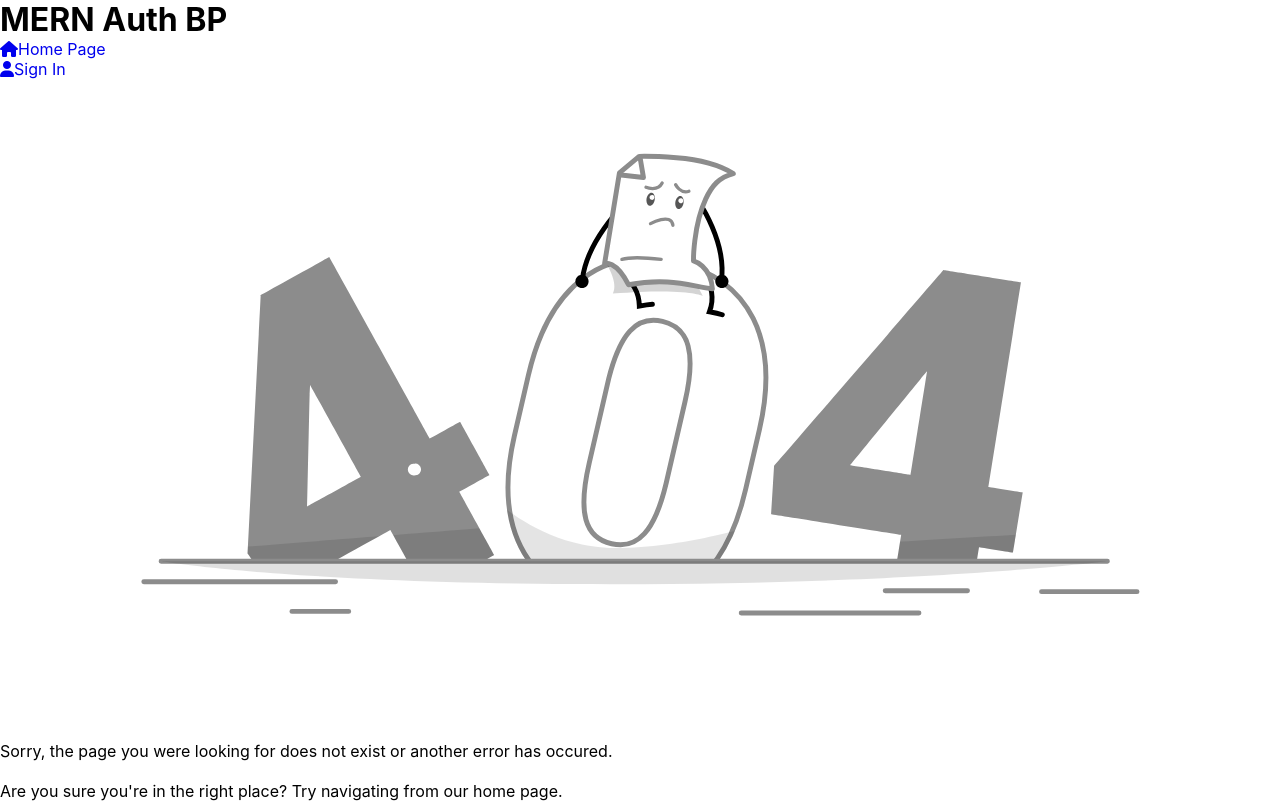
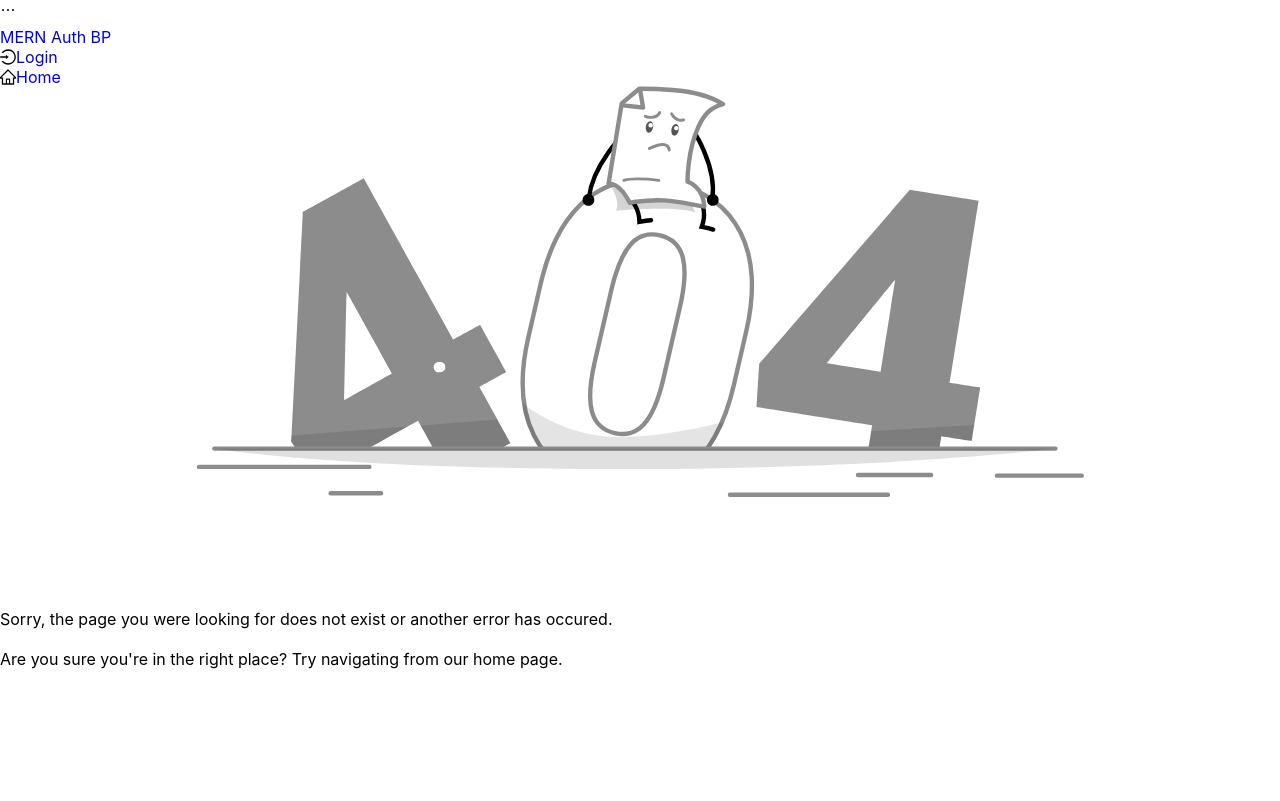
Before and after one commit to jeffersonly/mern-authentication-boilerplate, a React (Create React App) app in the folder client/: page /profile in a window 1280 px wide. Built offline with nearby package versions, Linux system fonts and the light colour scheme.

Commit message:
reimplemented header to use antd components

```diff
--- a/client/package.json
+++ b/client/package.json
@@ -6,6 +6,7 @@
     "@testing-library/jest-dom": "^5.11.10",
     "@testing-library/react": "^11.2.5",
     "@testing-library/user-event": "^12.8.3",
+    "antd": "^4.15.3",
     "axios": "^0.21.1",
     "react": "^17.0.2",
     "react-dom": "^17.0.2",
--- a/client/src/components/body/Body.js
+++ b/client/src/components/body/Body.js
@@ -9,6 +9,8 @@ import Profile from "./profile/Profile";
 import EditUser from "./profile/EditUser";
 import NotFoundPage from "./auth/NotFoundPage";
 import { useSelector } from "react-redux";
+
+import DrawerForm from "./auth/AntdLoginPage";
 
 function Body() {
     const auth = useSelector(state => state.auth);
@@ -26,6 +28,7 @@ function Body() {
                 <Route path="/profile" component={isLogged ? Profile : NotFoundPage} exact />
                 <Route path="/edit_user/:id" component={isAdmin ? EditUser : NotFoundPage} exact />
 
+                <Route path="/another" component={DrawerForm} exact />
                 <Route component={NotFoundPage} />
             </Switch>
         </section>
--- /dev/null
+++ b/client/src/components/body/auth/AntdLoginPage.js
@@ -0,0 +1,149 @@
+import React from "react";
+import { Drawer, Form, Button, Col, Row, Input, Select, DatePicker } from 'antd';
+import { PlusOutlined } from '@ant-design/icons';
+
+const { Option } = Select;
+
+class DrawerForm extends React.Component {
+  state = { visible: false };
+
+  showDrawer = () => {
+    this.setState({
+      visible: true,
+    });
+  };
+
+  onClose = () => {
+    this.setState({
+      visible: false,
+    });
+  };
+
+  render() {
+    return (
+      <>
+        <Button type="primary" onClick={this.showDrawer}>
+          <PlusOutlined /> New account
+        </Button>
+        <Drawer
+          title="Create a new account"
+          width={"70%"}
+          onClose={this.onClose}
+          visible={this.state.visible}
+          bodyStyle={{ paddingBottom: 80 }}
+          footer={
+            <div
+              style={{
+                textAlign: 'right',
+              }}
+            >
+              <Button onClick={this.onClose} style={{ marginRight: 8 }}>
+                Cancel
+              </Button>
+              <Button onClick={this.onClose} type="primary">
+                Submit
+              </Button>
+            </div>
+          }
+        >
+          <Form layout="vertical" hideRequiredMark>
+            <Row gutter={16}>
+              <Col span={12}>
+                <Form.Item
+                  name="name"
+                  label="Name"
+                  rules={[{ required: true, message: 'Please enter user name' }]}
+                >
+                  <Input placeholder="Please enter user name" />
+                </Form.Item>
+              </Col>
+              <Col span={12}>
+                <Form.Item
+                  name="url"
+                  label="Url"
+                  rules={[{ required: true, message: 'Please enter url' }]}
+                >
+                  <Input
+                    style={{ width: '100%' }}
+                    addonBefore="http://"
+                    addonAfter=".com"
+                    placeholder="Please enter url"
+                  />
+                </Form.Item>
+              </Col>
+            </Row>
+            <Row gutter={16}>
+              <Col span={12}>
+                <Form.Item
+                  name="owner"
+                  label="Owner"
+                  rules={[{ required: true, message: 'Please select an owner' }]}
+                >
+                  <Select placeholder="Please select an owner">
+                    <Option value="xiao">Xiaoxiao Fu</Option>
+                    <Option value="mao">Maomao Zhou</Option>
+                  </Select>
+                </Form.Item>
+              </Col>
+              <Col span={12}>
+                <Form.Item
+                  name="type"
+                  label="Type"
+                  rules={[{ required: true, message: 'Please choose the type' }]}
+                >
+                  <Select placeholder="Please choose the type">
+                    <Option value="private">Private</Option>
+                    <Option value="public">Public</Option>
+                  </Select>
+                </Form.Item>
+              </Col>
+            </Row>
+            <Row gutter={16}>
+              <Col span={12}>
+                <Form.Item
+                  name="approver"
+                  label="Approver"
+                  rules={[{ required: true, message: 'Please choose the approver' }]}
+                >
+                  <Select placeholder="Please choose the approver">
+                    <Option value="jack">Jack Ma</Option>
+                    <Option value="tom">Tom Liu</Option>
+                  </Select>
+                </Form.Item>
+              </Col>
+              <Col span={12}>
+                <Form.Item
+                  name="dateTime"
+                  label="DateTime"
+                  rules={[{ required: true, message: 'Please choose the dateTime' }]}
+                >
+                  <DatePicker.RangePicker
+                    style={{ width: '100%' }}
+                    getPopupContainer={trigger => trigger.parentElement}
+                  />
+                </Form.Item>
+              </Col>
+            </Row>
+            <Row gutter={16}>
+              <Col span={24}>
+                <Form.Item
+                  name="description"
+                  label="Description"
+                  rules={[
+                    {
+                      required: true,
+                      message: 'please enter url description',
+                    },
+                  ]}
+                >
+                  <Input.TextArea rows={4} placeholder="please enter url description" />
+                </Form.Item>
+              </Col>
+            </Row>
+          </Form>
+        </Drawer>
+      </>
+    );
+  }
+}
+export default DrawerForm;
--- a/client/src/components/body/auth/NotFoundPage.js
+++ b/client/src/components/body/auth/NotFoundPage.js
@@ -17,7 +17,7 @@ function NotFoundPage() {
             <Lottie
                 options={defaultOptions}
                 height={"100%"}
-                width={"90%"}
+                width={"80%"}
             />
             <p className="text-404">Sorry, the page you were looking for does not exist or another error has occured.</p>
             <br/>
--- a/client/src/components/header/Header.js
+++ b/client/src/components/header/Header.js
@@ -1,14 +1,21 @@
-import React from "react";
+import React, { useState } from "react";
 import { Link } from "react-router-dom";
 import { useSelector } from "react-redux";
 import axios from "axios";
 import defaultImage from "../utils/default-user-image.png";
+import useWindowDimensions from "../utils/window-dimensions/windowDimensions";
+
+import { Menu, Button, Drawer, Dropdown } from 'antd';
+import { HomeOutlined, UserOutlined, LoginOutlined, LogoutOutlined, MenuOutlined, DownOutlined } from '@ant-design/icons';
 
 function Header() {
     const auth = useSelector(state => state.auth);
-
     const { user, isLogged } = auth;
 
+    // Size of width of window
+    const { width } = useWindowDimensions();
+
+    // handle user log out
     const handleLogout = async () => {
         try {
             await axios.get('/user/logout');
@@ -19,59 +26,112 @@ function Header() {
         }
     };
 
-    const userLink = () => {
+    // Horizontal Navbar Generation (non-mobile view)
+    const [currentState, setCurrentState] = useState({ "currentState": "home" });
+    const { SubMenu } = Menu;
+
+    function handleClick(e) {
+        setCurrentState({ currentState: e.key });
+    };
+
+    const generateHorizontalNavItems = () => {
+        if(isLogged) {
+            return (
+                <SubMenu key="submenu" icon={<img id="header-avatarImg" src={user.avatar === "" ? defaultImage : user.avatar} className="avatar" prop="user avatar"/>}
+                    title={
+                        <Link to="#" className="header-dropdown">
+                            {user.name} <i className="fas fa-angle-down"></i>
+                        </Link>
+                    }
+                    style={{float: "right"}}
+                >
+                    <Menu.ItemGroup title="User">
+                        <Menu.Item key="profile">
+                            <Link to="/profile"><UserOutlined /> Profile</Link>
+                        </Menu.Item>
+                        <Menu.Item key="logout">
+                            <Link to="/" onClick={handleLogout}><LogoutOutlined /> Logout</Link>
+                        </Menu.Item>
+                    </Menu.ItemGroup>
+                </SubMenu>
+            );
+        }
+
         return (
-            <li className="drop-nav">
-                <Link to="#">
-                    <img src={user.avatar === "" ? defaultImage : user.avatar} className="avatar" prop="user avatar"/> {user.name} <i className="fas fa-angle-down"></i>
-                </Link>
-
-                <ul className="dropdown">
-                    <li>
-                        <Link to="/profile">Profile</Link>
-                    </li>
-
-                    <li>
-                        <Link to="/" onClick={handleLogout}>Logout</Link>
-                    </li>
-                </ul>
-            </li>
+            <Menu.Item key="login" icon={<LoginOutlined />} className="header-menu-item">
+                <Link to="/login">Login</Link>
+            </Menu.Item>
         );
     };
 
-    const transformStyle = {
-        transform: isLogged ? "translateY(-5px)" : 0
+    const generateHorizontalNav = () => {
+        return (
+            <Menu onClick={handleClick} selectedKeys={[currentState.currentState]} mode="horizontal">
+                <Menu.Item key="icon">
+                    <Link to="/" id="header-title">MERN Auth BP</Link>
+                </Menu.Item>
+                {generateHorizontalNavItems()}
+                <Menu.Item key="home" icon={<HomeOutlined />} className="header-menu-item">
+                    <Link to="/">Home</Link>
+                </Menu.Item>
+            </Menu>
+        );
     };
 
+    // Vertical Navbar Generation (mobile view)
+    const [visibleVerticalNav, setVisibleVerticalNav] = useState(false);
+
+    const showVerticalDrawer = () => {
+        setVisibleVerticalNav(true);
+    };
+
+    const closeVerticalDrawer = () => {
+        setVisibleVerticalNav(false);
+    };
+
+    const generateVerticalNav = () => {
+        return (
+            <>
+                <Button id="vertical-nav-drawer-button" onClick={showVerticalDrawer}>
+                    <MenuOutlined />
+                </Button>
+
+                <Drawer
+                    title={<Link to="/" className="vertical-dropdown-title">MERN Auth BP</Link>}
+                    placement={"top"}
+                    closable={false}
+                    onClose={closeVerticalDrawer}
+                    visible={visibleVerticalNav}
+                    key="vertical header"
+                >
+                    {
+                        isLogged ?
+                            <>
+                                <Link to="/profile" onClick={closeVerticalDrawer} className="vertical-dropdown-link"><UserOutlined /> Profile</Link>
+                                <Link to="/" onClick={handleLogout} className="vertical-dropdown-link"><LogoutOutlined /> Logout</Link>
+                            </>
+                        :
+                            <>
+                                <Link to="/" onClick={closeVerticalDrawer} className="vertical-dropdown-link"><HomeOutlined /> Home</Link>
+                                <Link to="/login" onClick={closeVerticalDrawer} className="vertical-dropdown-link"><LoginOutlined /> Login</Link>
+                            </>
+                    }
+
+                </Drawer>
+            </>
+        );
+    };
+
+    const generateHeader = () => {
+        if(width < 560) {
+            return generateVerticalNav();
+        }
+
+        return generateHorizontalNav();
+    }
+
     return (
-        <header>
-            <div className="logo">
-                <h1>
-                    MERN Auth BP
-                </h1>
-            </div>
-
-            <ul style={transformStyle}>
-                <li>
-                    <Link to="/">
-                        <i className="fas fa-home"></i>
-                        Home Page
-                    </Link>
-                </li>
-
-                {
-                    isLogged ? userLink() :
-                    (
-                        <li>
-                            <Link to="/login">
-                                <i className="fas fa-user"></i>
-                                Sign In
-                            </Link>
-                        </li>
-                    )
-                }
-            </ul>
-        </header>
+        generateHeader()
     );
 };
 
--- a/client/src/components/header/header.css
+++ b/client/src/components/header/header.css
@@ -1,61 +1,37 @@
-header {
-    width: 100%;
-    min-height: 100px;
-    background: black;
-    display: flex;
-    justify-content: space-between;
-    align-items: center;
-    flex-wrap: wrap;
-    padding: 0 30px;
+#header-avatarImg {
+    width: 60px;
+    margin-right: 2.5px;
 }
 
-header h1 {
-    color: white;
+.header-menu-item {
+    float: right;
 }
 
-header a {
-    color: white;
-    text-transform: uppercase;
-    letter-spacing: 1.5px;
+.header-dropdown, .header-dropdown:hover {
+    color: black;
 }
 
-header ul li {
-    display: inline-block;
-    padding: 10px 20px;
-    opacity: 0.7;
+#header-title {
+    font-size: 18px;
+    font-weight: 400;
 }
 
-header ul li:hover {
-    opacity: 1;
+#vertical-nav-drawer-button {
+    text-align: center;
+    font-size: 20px;
+    height: 100%;
+    float: right;
+    margin: 20px;
 }
 
-header ul li img {
-    width: 30px;
-    height: 30px;
-    transform: translateY(10px);
-    border-radius: 50%;
+.vertical-dropdown-title {
+    font-size: 24px;
+    color: black;
 }
 
-/** Dropdown **/
-.drop-nav {
-    position: relative;
-    padding: 10px 0;
+.vertical-dropdown-link {
+    font-size: 20px;
+    display: block;
+    color: black;
+    padding: 15px;
 }
-
-.drop-nav a {
-    text-transform: capitalize;
-    overflow: hidden;
-}
-
-.drop-nav .dropdown {
-    position: absolute;
-    background: black;
-    width: 100%;
-    width: calc(100% + 30px);
-    top: 50px;
-    display: none;
-}
-
-.drop-nav:hover .dropdown {
-    display: block;
-}
--- /dev/null
+++ b/client/src/components/utils/window-dimensions/windowDimensions.js
@@ -0,0 +1,26 @@
+import { useState, useEffect } from 'react';
+
+function getWindowDimensions() {
+    const { innerWidth: width, innerHeight: height } = window;
+    return {
+        width,
+        height
+    };
+};
+
+// hook to get the width and height dimensions of the window
+export default function useWindowDimensions() {
+    const [windowDimensions, setWindowDimensions] = useState(getWindowDimensions());
+
+    useEffect(() => {
+        function handleResize() {
+            setWindowDimensions(getWindowDimensions());
+        }
+
+        window.addEventListener('resize', handleResize);
+
+        return () => window.removeEventListener('resize', handleResize);
+    }, []);
+
+    return windowDimensions;
+};
--- a/client/src/index.css
+++ b/client/src/index.css
@@ -46,3 +46,6 @@ button {
 
 /** Profile **/
 @import url("./components/body/profile/profile.css");
+
+/** antd **/
+@import '~antd/dist/antd.css';
```
Also changed, not shown: 2 other files (tests, documents, lock files or other folders).
